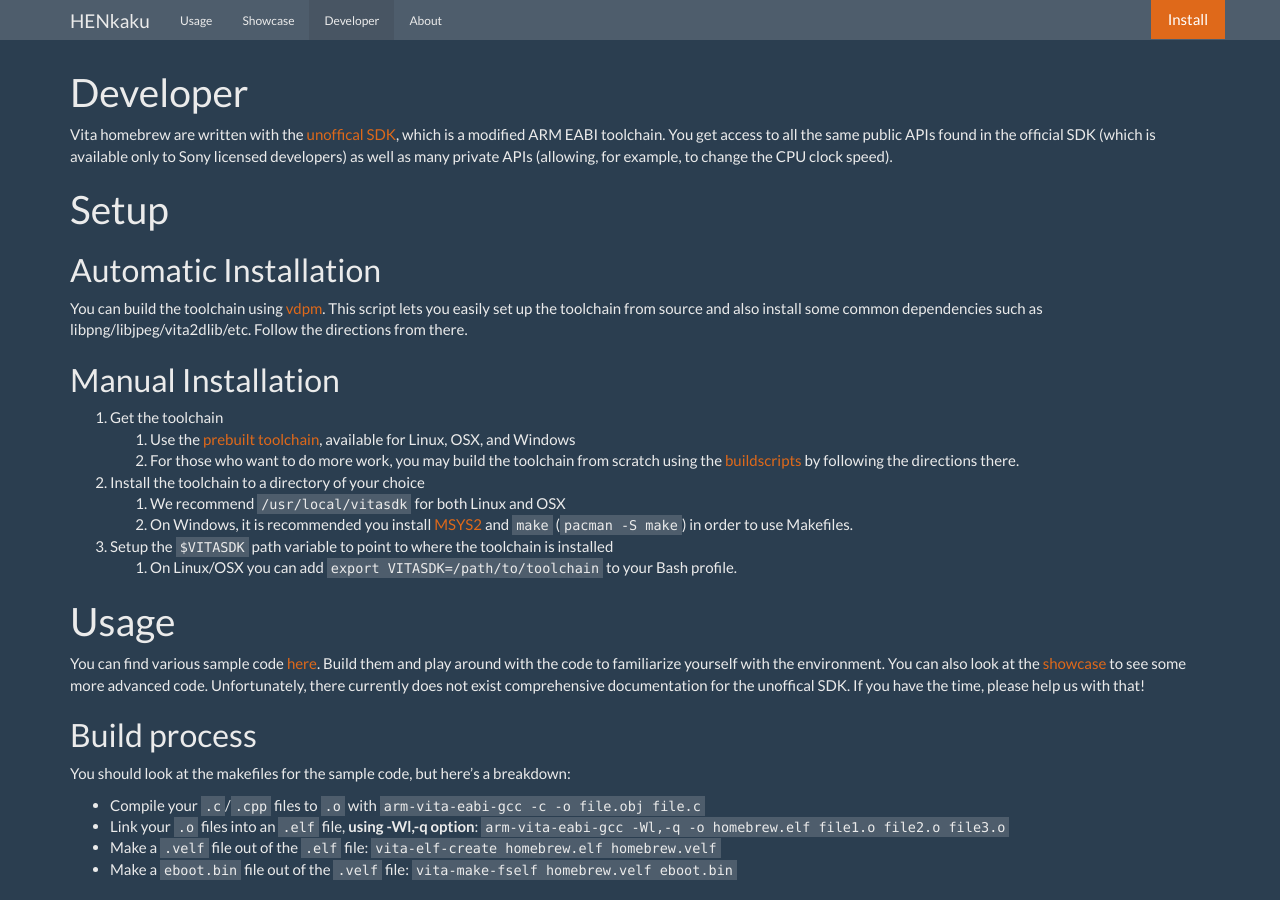
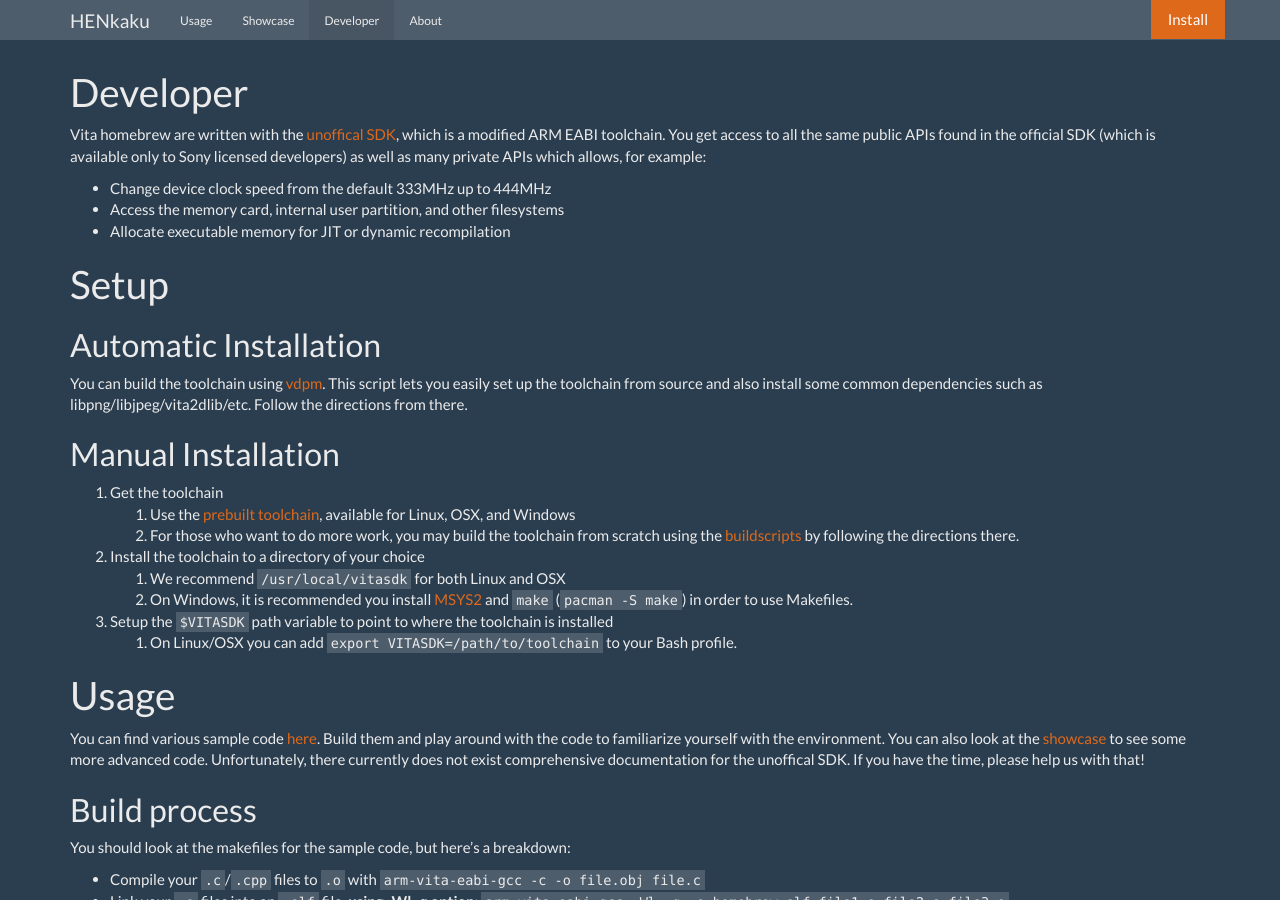
Before and after one commit to henkaku/henkaku.github.io, a Jekyll site: the page built from developer.md, in a window 1280 px wide and 900 px high. Built offline with Jekyll 4.4.1, drawn with Linux system fonts in a browser that asks for light colours.

Commit message:
Expanded on private api access

```diff
--- a/developer.md
+++ b/developer.md
@@ -5,7 +5,11 @@
 weight: 3
 ---
 
-Vita homebrew are written with the [unoffical SDK](https://github.com/vitasdk), which is a modified ARM EABI toolchain. You get access to all the same public APIs found in the official SDK (which is available only to Sony licensed developers) as well as many private APIs (allowing, for example, to change the CPU clock speed).
+Vita homebrew are written with the [unoffical SDK](https://github.com/vitasdk), which is a modified ARM EABI toolchain. You get access to all the same public APIs found in the official SDK (which is available only to Sony licensed developers) as well as many private APIs which allows, for example:
+
+* Change device clock speed from the default 333MHz up to 444MHz
+* Access the memory card, internal user partition, and other filesystems
+* Allocate executable memory for JIT or dynamic recompilation
 
 Setup
 ===============================================================================
```
